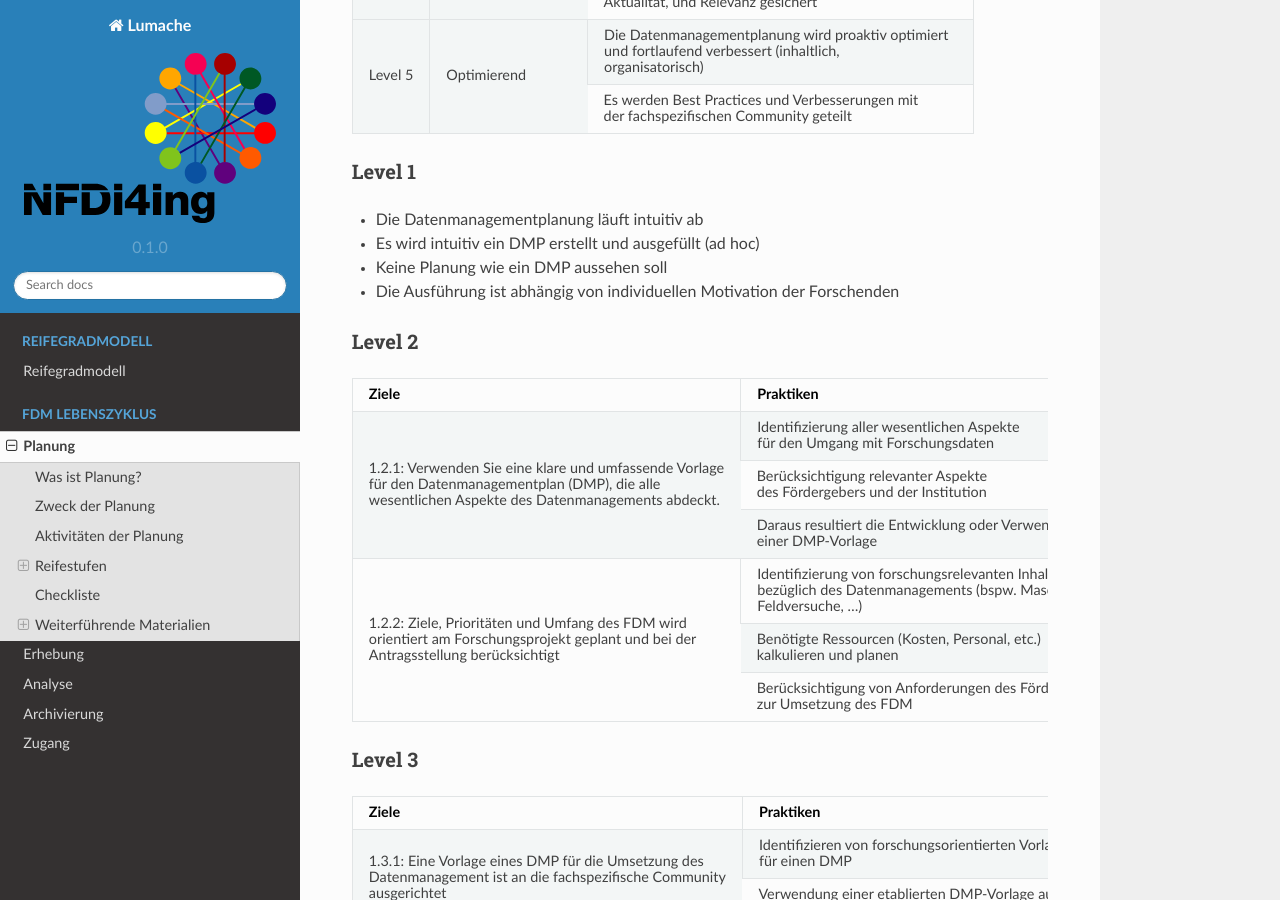
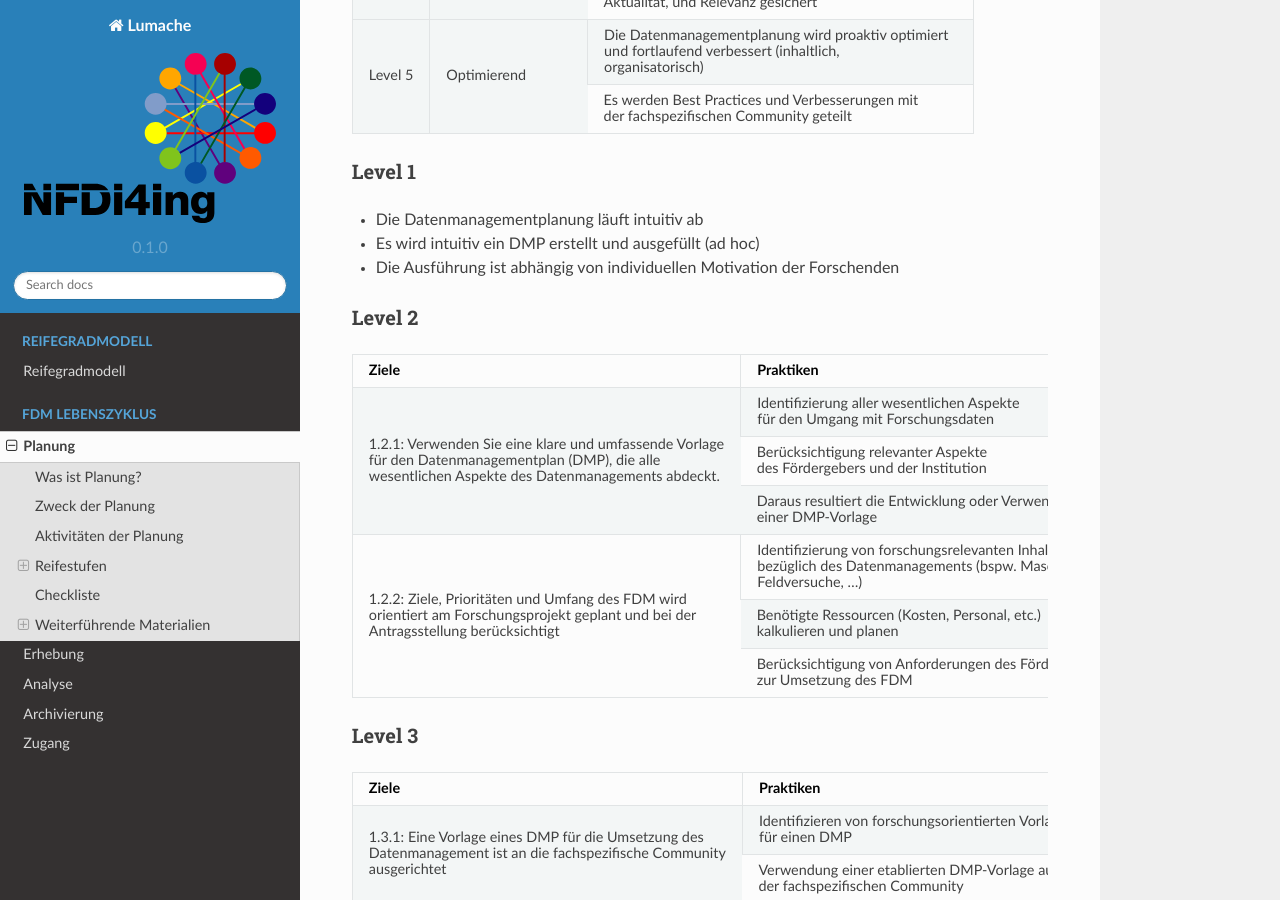
Before and after one commit to LUHMW/MaturityModelsNFDI4Ing, a Sphinx documentation site: the page built from docs/source/planung.rst, in a window 1280 px wide and 900 px high, scrolled down 2814 px. Built offline with Sphinx 7.4.7 and the Read the Docs theme 2.0.0, drawn with Linux system fonts in a browser that asks for light colours.

Commit message:
Update planung.rst

```diff
--- a/docs/source/planung.rst
+++ b/docs/source/planung.rst
@@ -115,7 +115,6 @@ Level 1
 =========
 * Die Datenmanagementplanung läuft intuitiv ab
 * Es wird intuitiv ein DMP erstellt und ausgefüllt (ad hoc)
-* Keine Planung wie ein DMP aussehen soll
 * Die Ausführung ist abhängig von individuellen Motivation der Forschenden
 
 
```
